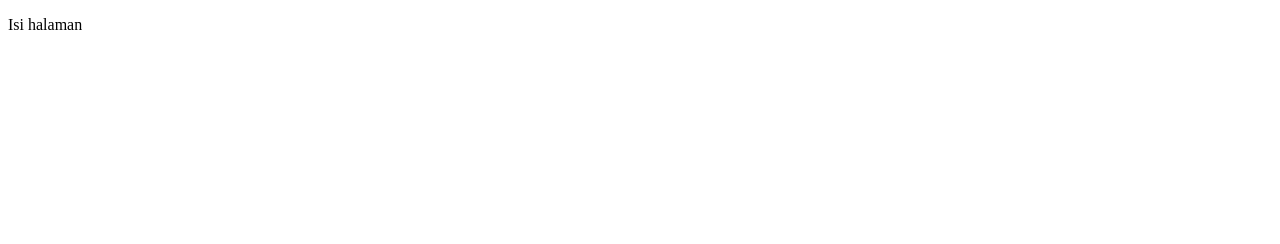
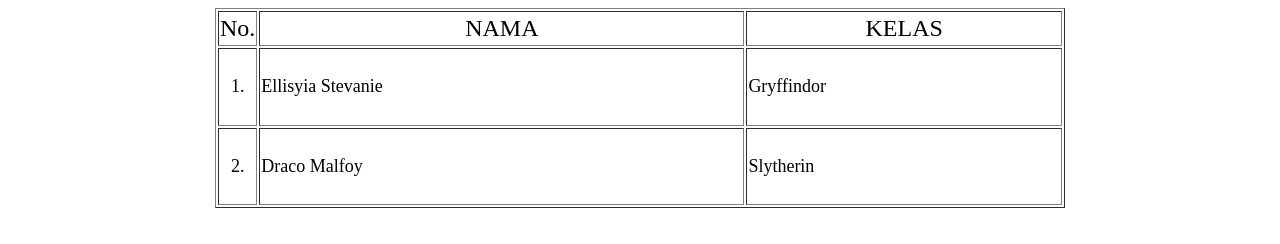
Before and after one commit to EllisyiaStevanie/branch_html, a plain HTML site: page index.html in a window 1280 px wide. Drawn offline with Linux system fonts and the light colour scheme.

Commit message:
mengubah struktur html menjadi sebuah tabel

```diff
--- a/index.html
+++ b/index.html
@@ -1,9 +1,43 @@
 <!DOCTYPE html>
 <html>
     <head>
-        <title>Judul halaman</title>
+
     </head>
 <body>
-    <p>Isi halaman</p>
+<table border=1 width=850 height=200 align=center>
+    <tr height=35>
+        <td align=center width=35>
+            <font size="5">No.</font>
+        </td>
+        <td align=center>
+            <font size="5">NAMA</font>
+        </td>
+        <td align=center>
+            <font size="5">KELAS</font>
+        </td>
+    </tr>
+    <tr>
+        <td align=center>
+            <font size="4">1.</font>
+        </td>
+        <td>
+            <font size="4">Ellisyia Stevanie</font>
+        </td>
+        <td>
+            <font size="4">Gryffindor</font>
+        </td>
+    </tr>
+    <tr>
+        <td align=center>
+            <font size="4">2.</font>
+        </td>
+        <td>
+            <font size="4">Draco Malfoy</font>
+        </td>
+        <td>
+            <font size="4">Slytherin</font>
+        </td>
+    </tr>
+</table>
 </body>
-</html>
+<html>
```
